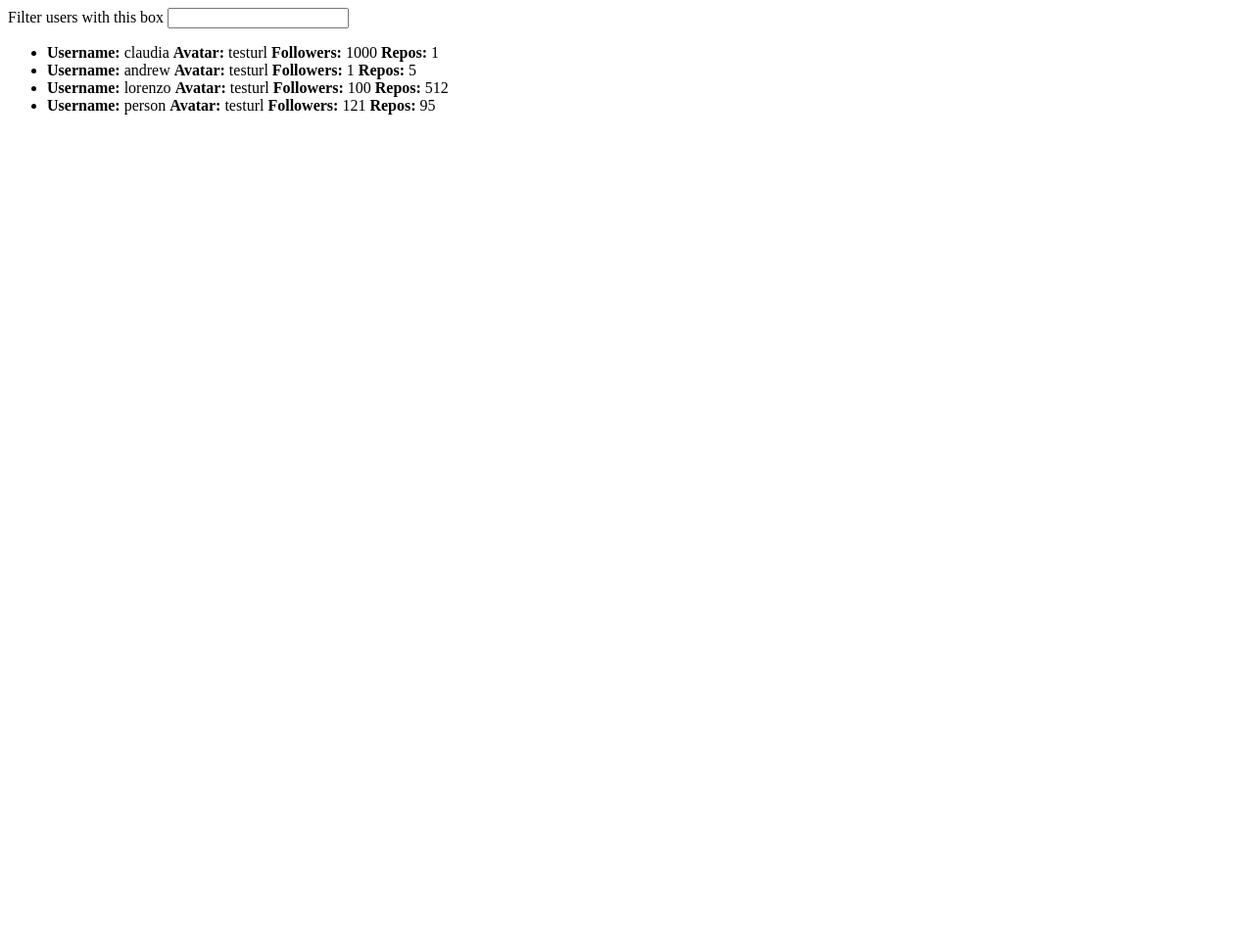
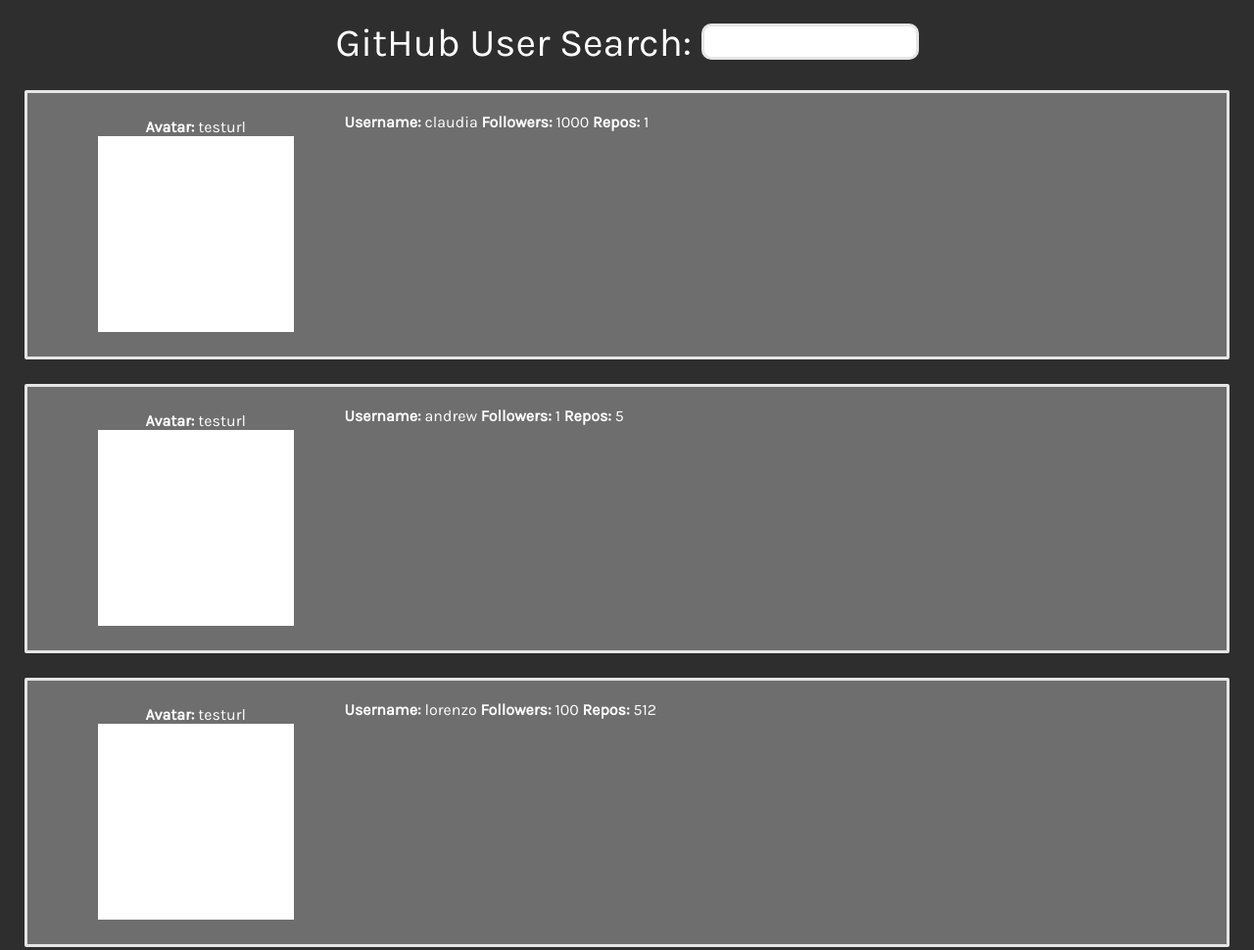
Before and after one commit to AnnemarieKohler/github_project, a website: page app/index.html in a window 1280 px wide. Shown: the top 970 px of the page at 98% size. Before the commit the page ends 800 px from the top, so only its background shows below. Drawn offline with nearby package versions, Linux system fonts and the light colour scheme.

Commit message:
Styling things.

```diff
--- a/app/index.html
+++ b/app/index.html
@@ -2,25 +2,43 @@
 <html ng-app="gitHubUserList">
   <head>
     <meta charset="utf-8">
-    <title>Hello World</title>
+
+    <title>Github User Search</title>
+
+    <!--- Scripts -->
     <script type="text/javascript" src="bower_components/angular/angular.js"></script>
     <script type="text/javascript" src="js/app.js"></script>
     <script type="text/javascript" src="js/controllers/userListController.js"></script>
     <script type="text/javascript" src="js/factories/UserFactory.js"></script>
 
+    <!-- Stylesheets & Fonts -->
+    <link href='https://fonts.googleapis.com/css?family=Karla' rel='stylesheet' type='text/css'>
+    <link rel="stylesheet" href="stylesheet/main.css">
   </head>
+
   <body>
     <div id="github-search" ng-controller="gitHubUserController as controller">
-      <label>Filter users with this box</label>
-      <input type="text" id="name-search" value="" ng-model="searchTerm">
-      <ul id="user-list">
-        <li ng-repeat="users in controller.users | filter:searchTerm">
-          <strong>Username:</strong> {{users.username}}
-          <strong>Avatar:</strong> {{users.avatar}}
-          <strong>Followers:</strong> {{users.followers}}
-          <strong>Repos:</strong> {{users.repos}}
-        </li>
-      </ul>
+      <div id="search-box">
+        <label id="search-text">GitHub User Search: </label>
+        <input id="name-search" type="text" value="" ng-model="searchTerm">
+      </div>
+      <div class="users">
+        <ul id="user-list">
+          <div class="user-box" ng-repeat="users in controller.users | filter:searchTerm">
+            <div class="user-box-avatar">
+              <strong>Avatar:</strong> {{users.avatar}}
+              <div class="user-img-example">test</div>
+            </div>
+            <div class="user-box-other">
+              <strong>Username:</strong> {{users.username}}
+              <strong>Followers:</strong> {{users.followers}}
+              <strong>Repos:</strong> {{users.repos}}
+            </div>
+            <div class="user-box-right">
+            </div>
+          </div>
+        </ul>
+      </div>
     </div>
   </body>
 </html>
--- /dev/null
+++ b/app/stylesheet/main.css
@@ -0,0 +1,67 @@
+html {
+  height: 100%;
+  width: 100%;
+}
+
+body {
+  background-color: #2E2E2E;
+  color: #fff;
+  font-family: 'Karla', sans-serif;
+  margin: 0 auto;
+  max-width: 1280px;
+  padding: 0;
+}
+
+ul {
+  padding: 0;
+  margin: 0;
+}
+
+#search-box{
+  margin: 20px auto;
+  text-align: center;
+}
+
+#name-search {
+  background-color: white;
+  border: solid;
+  border-color: #e5e5e5;
+  border-radius: 10px;
+  height: 100%;
+  padding: 8px;
+  width: 200px;
+}
+
+#search-text {
+  color: white;
+  font-size: 30pt;
+  vertical-align: middle;
+}
+
+.user-box {
+  background: #6E6E6E;
+  border: solid;
+  border-color: #e5e5e5;
+  border-radius: 2px;
+  /*box-shadow: 5px 5px 5px #000;*/
+  display: flex;
+  padding: 20px;
+  margin: 25px;
+}
+  .user-box-avatar {
+    flex: 1;
+    margin: 5px;
+    text-align: center;
+  }
+    .user-img-example {
+      background: #fff;
+      margin: 0 auto;
+      height: 200px;
+      width: 200px;
+    }
+  .user-box-other {
+    flex: 2
+  }
+  .user-box-right {
+    flex: 1;
+  }
```
